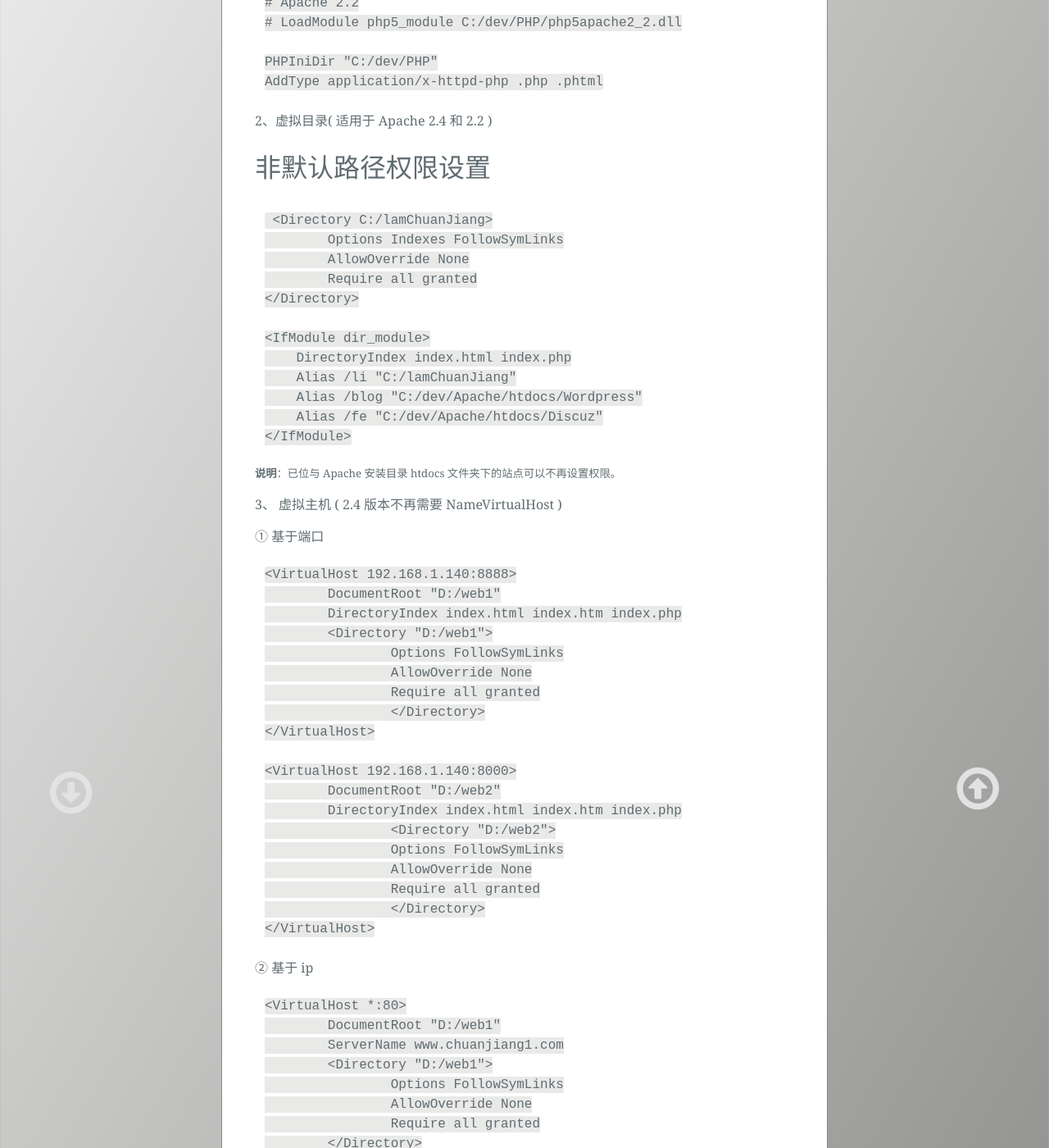
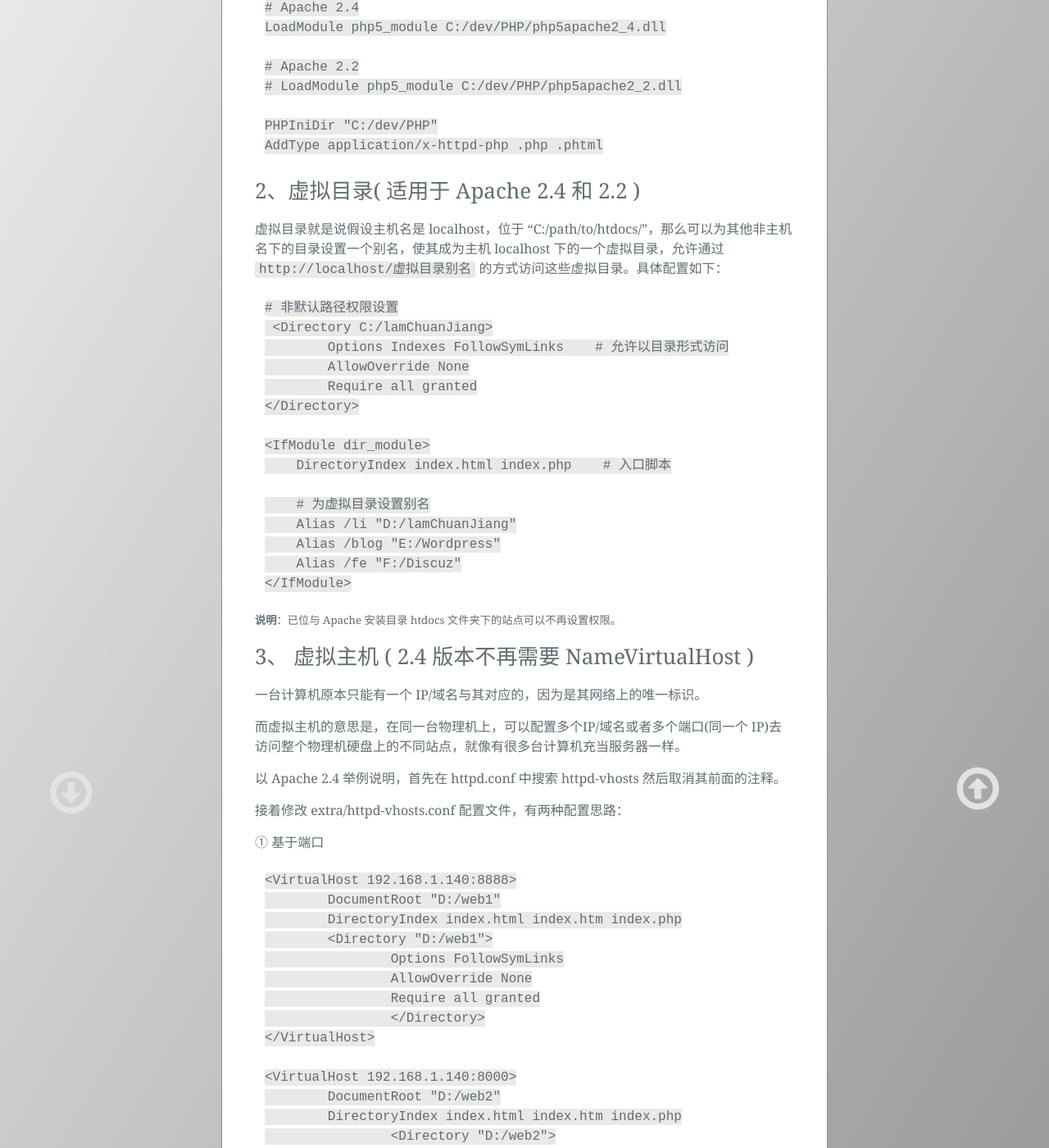
Before and after one commit to light-shadow/ckwongloy.github.io, a Jekyll site: the page built from _posts/2015-03-25-Apache-Configuration.md, in a window 1280 px wide and 1400 px high, scrolled down 390 px. Shown: the whole window at 82% size. Built offline with Jekyll 4.4.1, drawn with Linux system fonts in a browser that asks for light colours; Markdown is read by kramdown in place of the engine named in the settings; some of the changed text lies outside the part shown.

Commit message:
re-tidy and fix

````diff
--- a/_posts/2015-03-25-Apache-Configuration.md
+++ b/_posts/2015-03-25-Apache-Configuration.md
@@ -6,9 +6,11 @@
 latest: 2015年10月24日 20:21:06
 ---
 
-关于 Apache 的配置，常用的主要有：虚拟主机、虚拟目录、rewrite、与 PHP 关联等。
+关于 Apache 的配置，常用的主要有：虚拟主机、虚拟目录、rewrite、与 PHP 关联等，写在这里方便查找。
 
-1、Apache 与 PHP 整合
+### 1、Apache 与 PHP 整合
+
+配置代码几乎是死的，如下：
 
 ```
 # Apache 2.4
@@ -21,28 +23,39 @@
 AddType application/x-httpd-php .php .phtml
 ```
 
-2、虚拟目录( 适用于 Apache 2.4 和 2.2 )
+### 2、虚拟目录( 适用于 Apache 2.4 和 2.2 )
 
-# 非默认路径权限设置
+虚拟目录就是说假设主机名是 localhost，位于 "C:/path/to/htdocs/"，那么可以为其他非主机名下的目录设置一个别名，使其成为主机 localhost 下的一个虚拟目录，允许通过 `http://localhost/虚拟目录别名` 的方式访问这些虚拟目录。具体配置如下：
 
 ```
+# 非默认路径权限设置
  <Directory C:/lamChuanJiang>
-	Options Indexes FollowSymLinks
+	Options Indexes FollowSymLinks    # 允许以目录形式访问
 	AllowOverride None
 	Require all granted
 </Directory>
 
 <IfModule dir_module>
-    DirectoryIndex index.html index.php
-    Alias /li "C:/lamChuanJiang"
-    Alias /blog "C:/dev/Apache/htdocs/Wordpress"
-    Alias /fe "C:/dev/Apache/htdocs/Discuz"
+    DirectoryIndex index.html index.php    # 入口脚本
+
+    # 为虚拟目录设置别名
+    Alias /li "D:/lamChuanJiang"
+    Alias /blog "E:/Wordpress"
+    Alias /fe "F:/Discuz"
 </IfModule>
 ```
 
 ##### **说明**：已位与 Apache 安装目录 htdocs 文件夹下的站点可以不再设置权限。
 
-3、 虚拟主机 ( 2.4 版本不再需要 NameVirtualHost )
+### 3、 虚拟主机 ( 2.4 版本不再需要 NameVirtualHost )
+
+一台计算机原本只能有一个 IP/域名与其对应的，因为是其网络上的唯一标识。
+
+而虚拟主机的意思是，在同一台物理机上，可以配置多个IP/域名或者多个端口(同一个 IP)去访问整个物理机硬盘上的不同站点，就像有很多台计算机充当服务器一样。
+
+以 Apache 2.4 举例说明，首先在 httpd.conf 中搜索 httpd-vhosts 然后取消其前面的注释。
+
+接着修改 extra/httpd-vhosts.conf 配置文件，有两种配置思路：
 
 ① 基于端口
 
@@ -73,7 +86,7 @@
 ```
 <VirtualHost *:80>
 	DocumentRoot "D:/web1"
-	ServerName www.chuanjiang1.com
+	ServerName lamchuanjiang.org
 	<Directory "D:/web1">
 		Options FollowSymLinks
 		AllowOverride None
@@ -83,7 +96,7 @@
 
 <VirtualHost *:80>
 	DocumentRoot "D:/web2"
-	ServerName www.chuanjiang2.com
+	ServerName lamchuanjiang.net
 	<Directory "D:/web2">
 		Options FollowSymLinks
 		AllowOverride None
@@ -92,13 +105,25 @@
 </VirtualHost>
 ```
 
-- Apache 2.4 允许局域网内用户访问网站
+以上两种配置修改完成后都需要重启 Apache，然后修改 hosts 文件：C:\Windows\System32\drivers\etc。
+
+在文件末尾添加 IP 和域名的映射关系，如下：
+
+```
+# Apache Serving
+127.0.0.1    lamchuanjiang.org
+127.0.0.1    lamchuanjiang.net
+```
+
+现在通过上面的域名就可以直接在浏览器中进行访问刚刚配置好的虚拟主机目录了。
+
+### Apache 2.4 允许局域网内用户访问网站
 
 两个步骤：
 
-1. 防火墙放行 _httpd.exe_ 。
+1、防火墙放行 _httpd.exe_ 。
 
-2. Httpd.conf 中找到并修改下列内容：
+2、Httpd.conf 中找到并修改下列内容：
 
 ```
 <Directory />
@@ -151,15 +176,15 @@
 Apache FAQ
 -
 
-1、怎样与虚拟主机协同工作？
+**1、怎样与虚拟主机协同工作？**
 
 `Listen` 指令并不实现虚拟主机，它只是告诉主服务器(main server)去监听哪些地址和端口。如果没有 `<VirtualHost>`指令，服务器将对所有请求一视同仁；但是如果有 `<VirtualHost>` 指令，则服务器会对不同的地址和端口作出不同的响应。要实现虚拟主机，首先必须告诉服务器需要监听哪些地址和端口，然后为每个特定的地址和端口建立一个 `<VirtualHost>`段来执行特定的相应。注意，如果将 `<VirtualHost>` 段设置为服务器没有监听的地址和端口，则此段无效。
 
-2、取消中心主机( Mainhost )
+**2、取消中心主机( Mainhost )**
 
 如果你想在现有的 web 服务器上增加虚拟主机，你必须也为现存的主机建造一个 `<VirtualHost>` 定义块。这个虚拟主机中 `ServerName` 和 `DocumentRoot` 所包含的内容应该与全局的 `ServerName` 和 `DocumentRoot` 保持一致。还要把这个虚拟主机放在配置文件的最前面，来让它扮演默认主机的角色。
 
-3、ServerName
+**3、ServerName**
 
 `ServerName` 指令设置了服务器用于辨识自己的主机名和端口号。这主要用于创建重定向 URL。比如，一个放置web服务器的主机名为upload.server110.com ，但同时有一个 DNS 别名 www.server110.com  。而您希望 web 服务器更显著一点，您可以使用如下的指令：
 
@@ -172,8 +197,7 @@
 如果使用的是基于域名的虚拟主机，在 `<VirtualHost>` 段中的 `ServerName` 将是为了匹配这个虚拟主机，在 `"Host:"` 请求头中必须出现的主机名。
 参见 `UseCanonicalName` 和 `UseCanonicalPhysicalPort` 指令以获得关于自引用 URL (比如使用 mod_dir 模块)是需要指定一个特定端口，还是使用客户端请求的端口号的更详细的信息。
 
-4、Network Domain 和 Server Name 的区别?
-
+**4、Network Domain 和 Server Name 的区别?**
 
 Apache 2.2 限制不能访问目录
 -
@@ -228,7 +252,7 @@
 
 ##### **注意**：`<Directory />...</Directory>` 部分要写在 `<VirtualHost 192.168.1.127:8000>...</VirtualHost>` 区块内，否则又表示全局了。首页档案的类型与 `DirectoryIndex` 设定值有关。
 
-### **`Options` 的其他参数：**
+### **Options 的其他参数：**
 
 `None`：表示只能浏览，
 
@@ -250,7 +274,6 @@
 
 Raspberry 上 Apache 的安装配置简述
 -
-
 
 - Apache 2.2
 
````
Also changed, not shown: _posts/2015-06-02-WAMP-Env.md (+41 -31 lines), _posts/2015-08-18-WAMP-Q&A.md (deleted, +0 -148 lines), _posts/2015-08-18-WAMP-QA.md (added, +161 -0 lines).
